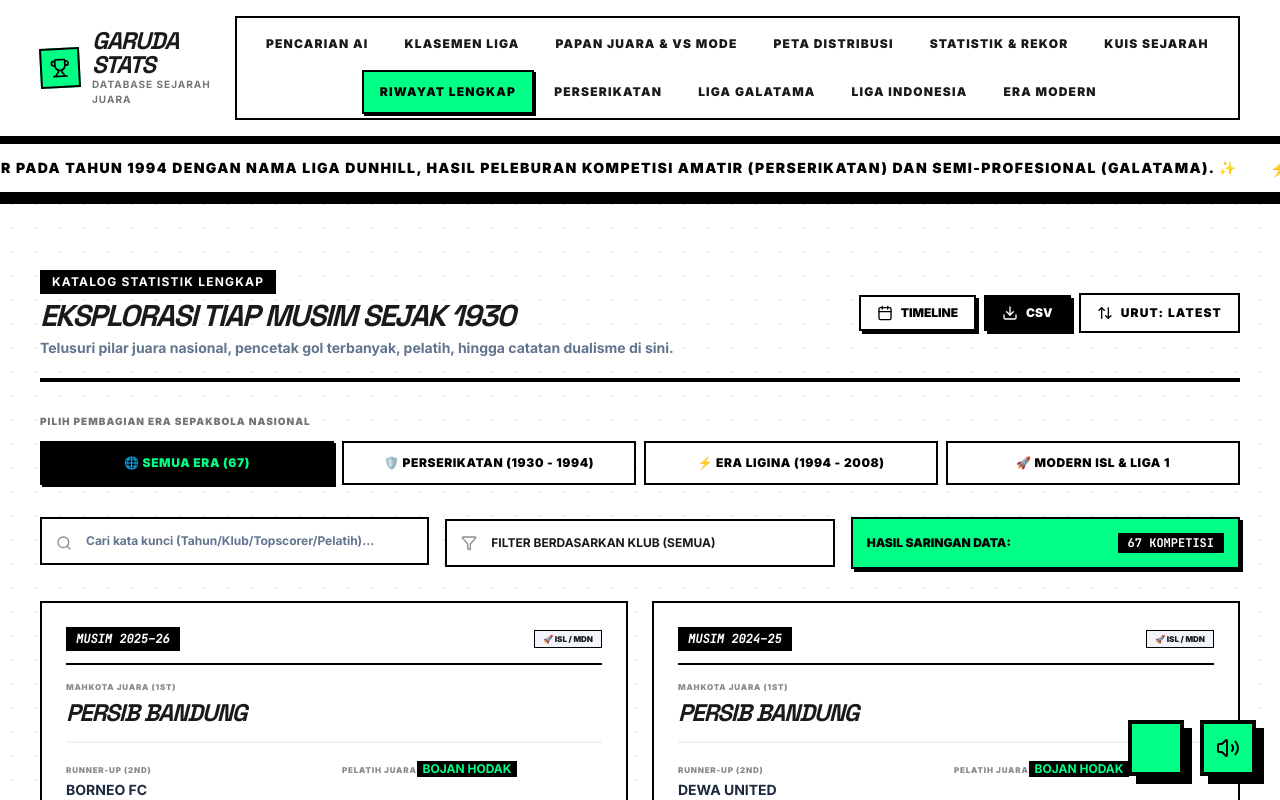
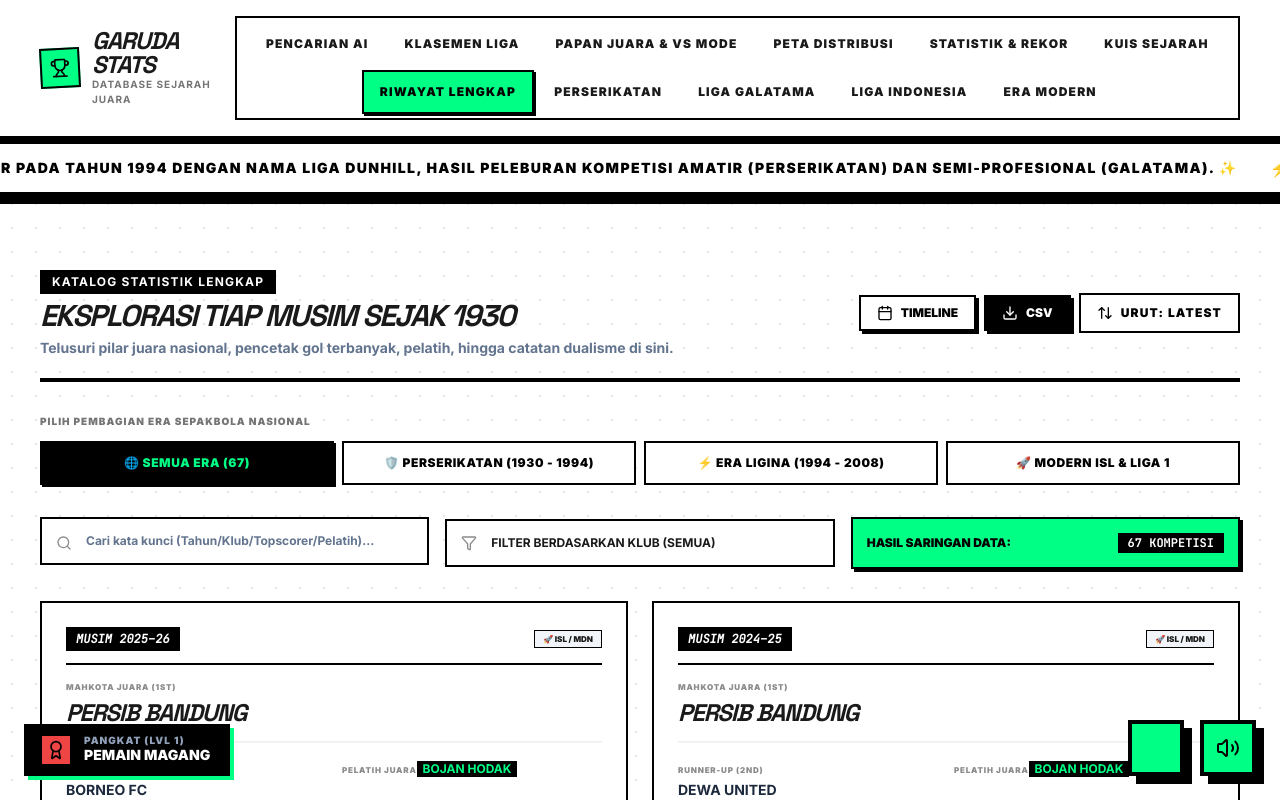
Before and after one commit to makarim22/statmuse, a React (Vite) app: page /explorer in a window 1280 px wide. Shown: the top 800 px of the page. Built offline with nearby package versions, Linux system fonts and the light colour scheme.

Commit message:
feat: implement player progression system with themes, audio settings, and gamified quiz components

```diff
--- a/package.json
+++ b/package.json
@@ -24,7 +24,8 @@
     "react-markdown": "^10.1.0",
     "react-router-dom": "^7.15.1",
     "recharts": "^3.8.1",
-    "vite": "^6.2.3"
+    "vite": "^6.2.3",
+    "zustand": "^5.0.13"
   },
   "devDependencies": {
     "@types/express": "^4.17.21",
--- a/src/App.tsx
+++ b/src/App.tsx
@@ -50,6 +50,7 @@
 import AudioToggle from "./components/AudioToggle";
 import ThemeSwitcher from "./components/ThemeSwitcher";
 import InstallPWA from "./components/InstallPWA";
+import PlayerBadge from "./components/PlayerBadge";
 
 // Lazy loaded components and views
 const MultiClubComparison = lazy(() => import("./components/MultiClubComparison"));
@@ -181,6 +182,11 @@
 
       {/* PWA Install/Update Prompt */}
       <InstallPWA />
+
+      {/* Player Badge Floating Widget */}
+      <div className="fixed bottom-6 left-6 z-50">
+        <PlayerBadge />
+      </div>
 
       {/* Navigation Bar in Bold Neo-Brutalist Layout */}
       <nav className="sticky top-0 z-40 w-full bg-white/80 backdrop-blur-md border-b-4 border-black px-4 sm:px-10 py-4 flex flex-col lg:flex-row items-center justify-between gap-4" id="app_header">
--- a/src/components/AudioToggle.tsx
+++ b/src/components/AudioToggle.tsx
@@ -1,18 +1,12 @@
-import React, { useState, useEffect } from 'react';
+import React from 'react';
 import { Volume2, VolumeX } from 'lucide-react';
-import { soundEngine } from '../utils/soundEngine';
+import { useSettingsStore } from '../store/useSettingsStore';
 
 export default function AudioToggle() {
-  const [isMuted, setIsMuted] = useState(soundEngine.isMuted);
-
-  // Sync state if it somehow changes externally
-  useEffect(() => {
-    setIsMuted(soundEngine.isMuted);
-  }, []);
+  const { isMuted, toggleMute } = useSettingsStore();
 
   const handleToggle = () => {
-    soundEngine.toggleMute();
-    setIsMuted(soundEngine.isMuted);
+    toggleMute();
   };
 
   return (
--- /dev/null
+++ b/src/components/PlayerBadge.tsx
@@ -0,0 +1,32 @@
+import React from 'react';
+import { Award } from 'lucide-react';
+import { usePlayerStore } from '../store/usePlayerStore';
+
+export default function PlayerBadge() {
+  const { level, xp } = usePlayerStore();
+
+  const getRankByXP = (currentLevel: number) => {
+    if (currentLevel >= 10) return { title: "LEGENDA LIGA!", color: "var(--theme-primary)" };
+    if (currentLevel >= 7) return { title: "KAPTEN TIM", color: "#3B82F6" };
+    if (currentLevel >= 5) return { title: "PEMAIN INTI", color: "#EAB308" };
+    if (currentLevel >= 3) return { title: "PEMAIN CADANGAN", color: "#F97316" };
+    return { title: "PEMAIN MAGANG", color: "#EF4444" };
+  };
+
+  const rank = getRankByXP(level);
+
+  return (
+    <div className="flex items-center gap-3 bg-black border-4 border-black shadow-[4px_4px_0px_0px_var(--theme-primary)] px-3 py-1.5 select-none hover:-translate-y-1 transition-transform cursor-default z-50">
+      <div
+        className="h-8 w-8 border-2 border-black flex items-center justify-center shrink-0"
+        style={{ backgroundColor: rank.color }}
+      >
+        <Award className="h-5 w-5 text-black" />
+      </div>
+      <div className="flex flex-col justify-center leading-none pr-1">
+        <span className="text-[10px] font-black uppercase tracking-widest text-slate-400">PANGKAT (LVL {level})</span>
+        <span className="text-xs sm:text-sm font-black text-white">{rank.title}</span>
+      </div>
+    </div>
+  );
+}
--- a/src/components/QuizView.tsx
+++ b/src/components/QuizView.tsx
@@ -1,31 +1,13 @@
-import React, { useState, useEffect } from "react";
+import React, { useState } from "react";
 import { motion, AnimatePresence } from "motion/react";
 import { Gamepad2, CheckCircle2, XCircle, RotateCcw, Trophy, Award, Zap, Heart, Star, Flame } from "lucide-react";
 import { quizQuestions, QuizQuestion } from "../data/quizData";
 import { soundEngine } from "../utils/soundEngine";
+import { usePlayerStore } from "../store/usePlayerStore";
 
 export default function QuizView() {
-  // --- Persistent Gamification State ---
-  const [totalXP, setTotalXP] = useState<number>(0);
-  const [highestSurvivalScore, setHighestSurvivalScore] = useState<number>(0);
-
-  useEffect(() => {
-    const xp = localStorage.getItem('garuda_stats_totalXP');
-    if (xp) setTotalXP(parseInt(xp, 10));
-
-    const hs = localStorage.getItem('garuda_stats_highestSurvivalScore');
-    if (hs) setHighestSurvivalScore(parseInt(hs, 10));
-  }, []);
-
-  const saveXP = (newTotal: number) => {
-    setTotalXP(newTotal);
-    localStorage.setItem('garuda_stats_totalXP', newTotal.toString());
-  };
-
-  const saveHighScore = (newHighScore: number) => {
-    setHighestSurvivalScore(newHighScore);
-    localStorage.setItem('garuda_stats_highestSurvivalScore', newHighScore.toString());
-  };
+  // --- Persistent Gamification State via Zustand ---
+  const { xp: totalXP, addXp, highScore: highestSurvivalScore, updateHighScore, level } = usePlayerStore();
 
   // --- Game State ---
   const [gameState, setGameState] = useState<'start' | 'playing_classic' | 'playing_survival' | 'results'>('start');
@@ -40,15 +22,15 @@
   const isAnswered = selectedOption !== null;
   const isCorrect = isAnswered && selectedOption === currentQuestion?.correctAnswer;
 
-  // Rank Titles Logic
-  const getRankByXP = (xp: number) => {
-    if (xp >= 1000) return { title: "LEGENDA LIGA!", color: "var(--theme-primary)", level: "MAX" };
-    if (xp >= 500) return { title: "KAPTEN TIM", color: "#3B82F6", level: 20 };
-    if (xp >= 200) return { title: "PEMAIN INTI", color: "#EAB308", level: 10 };
-    if (xp >= 50) return { title: "PEMAIN CADANGAN", color: "#F97316", level: 5 };
-    return { title: "PEMAIN MAGANG", color: "#EF4444", level: 1 };
+  // Rank Titles Logic based on Zustand Level
+  const getRankByXP = (currentLevel: number) => {
+    if (currentLevel >= 10) return { title: "LEGENDA LIGA!", color: "var(--theme-primary)" };
+    if (currentLevel >= 7) return { title: "KAPTEN TIM", color: "#3B82F6" };
+    if (currentLevel >= 5) return { title: "PEMAIN INTI", color: "#EAB308" };
+    if (currentLevel >= 3) return { title: "PEMAIN CADANGAN", color: "#F97316" };
+    return { title: "PEMAIN MAGANG", color: "#EF4444" };
   };
-  const currentRank = getRankByXP(totalXP);
+  const currentRank = getRankByXP(level);
 
   // Helper to get random questions
   const getRandomQuestions = (count = 10, exclude: QuizQuestion[] = []): QuizQuestion[] => {
@@ -91,11 +73,14 @@
     }
   };
 
-  const finishGame = () => {
-    saveXP(totalXP + sessionXP);
-    if (gameState === 'playing_survival' && score > highestSurvivalScore && score > 0) {
-      saveHighScore(score);
-      soundEngine.playLevelUp();
+  const finishGame = (awardedXP: number) => {
+    addXp(awardedXP);
+
+    if (gameState === 'playing_survival') {
+      if (score > highestSurvivalScore && score > 0) {
+        updateHighScore(score);
+        soundEngine.playLevelUp();
+      }
     } else if (gameState === 'playing_classic' && score === 10) {
       soundEngine.playLevelUp();
     }
@@ -108,11 +93,11 @@
         setCurrentQuestionIndex(prev => prev + 1);
         setSelectedOption(null);
       } else {
-        finishGame();
+        finishGame(sessionXP);
       }
     } else if (gameState === 'playing_survival') {
       if (lives <= 0) {
-        finishGame();
+        finishGame(sessionXP);
       } else {
         // Load next survival question
         const pool = quizQuestions.filter(q => !activeQuestions.includes(q));
@@ -123,7 +108,7 @@
           setSelectedOption(null);
         } else {
           // Answered all 1000+ questions
-          finishGame();
+          finishGame(sessionXP);
         }
       }
     }
@@ -144,7 +129,7 @@
             <span className="text-[10px] font-black uppercase tracking-widest text-slate-400">STATUS PROFIL ANDA</span>
             <h2 className="text-xl sm:text-2xl font-black italic uppercase leading-none tracking-tight text-primary">{currentRank.title}</h2>
             <div className="flex items-center gap-2 mt-1">
-              <span className="text-xs font-bold uppercase bg-white/20 px-1.5 rounded-sm">LVL. {currentRank.level}</span>
+              <span className="text-xs font-bold uppercase bg-white/20 px-1.5 rounded-sm">LVL. {level}</span>
               <span className="text-xs font-bold text-slate-300">{totalXP} Total XP</span>
             </div>
           </div>
--- a/src/components/ThemeSwitcher.tsx
+++ b/src/components/ThemeSwitcher.tsx
@@ -1,25 +1,18 @@
-import { useEffect, useState } from "react";
+import { useState } from "react";
 import { Palette } from "lucide-react";
 import { soundEngine } from "../utils/soundEngine";
+import { useSettingsStore } from "../store/useSettingsStore";
 
 const THEMES = [
-  { id: 'default', color: 'var(--theme-primary)', name: 'Neon Green' },
+  { id: 'default', color: '#00FF85', name: 'Neon Green' },
   { id: 'orange', color: '#FF5722', name: 'Construction Orange' },
   { id: 'pink', color: '#FF00FF', name: 'Cyberpunk Pink' },
   { id: 'yellow', color: '#FFEA00', name: 'Caution Yellow' }
 ];
 
 export default function ThemeSwitcher() {
-  const [activeTheme, setActiveTheme] = useState('default');
+  const { theme: activeTheme, setTheme } = useSettingsStore();
   const [isOpen, setIsOpen] = useState(false);
-
-  useEffect(() => {
-    try {
-      const savedTheme = localStorage.getItem('garuda_theme') || 'default';
-      setActiveTheme(savedTheme);
-      applyTheme(savedTheme);
-    } catch (e) {}
-  }, []);
 
   const applyTheme = (themeId: string) => {
     if (themeId === 'default') {
@@ -31,11 +24,8 @@
 
   const selectTheme = (themeId: string) => {
     soundEngine.playClick();
-    setActiveTheme(themeId);
+    setTheme(themeId);
     applyTheme(themeId);
-    try {
-      localStorage.setItem('garuda_theme', themeId);
-    } catch (e) {}
     setIsOpen(false);
   };
 
--- /dev/null
+++ b/src/store/usePlayerStore.ts
@@ -0,0 +1,42 @@
+import { create } from 'zustand';
+import { persist } from 'zustand/middleware';
+
+interface PlayerState {
+  xp: number;
+  level: number;
+  highScore: number;
+  gamesPlayed: number;
+  addXp: (amount: number) => void;
+  updateHighScore: (score: number) => void;
+  incrementGamesPlayed: () => void;
+}
+
+const calculateLevel = (xp: number) => {
+  return Math.floor(Math.sqrt(xp / 100)) + 1;
+};
+
+export const usePlayerStore = create<PlayerState>()(
+  persist(
+    (set) => ({
+      xp: 0,
+      level: 1,
+      highScore: 0,
+      gamesPlayed: 0,
+      addXp: (amount) =>
+        set((state) => {
+          const newXp = state.xp + amount;
+          const newLevel = calculateLevel(newXp);
+          return { xp: newXp, level: newLevel };
+        }),
+      updateHighScore: (score) =>
+        set((state) => ({
+          highScore: Math.max(state.highScore, score),
+        })),
+      incrementGamesPlayed: () =>
+        set((state) => ({ gamesPlayed: state.gamesPlayed + 1 })),
+    }),
+    {
+      name: 'garuda-player-storage', // name of item in the storage (must be unique)
+    }
+  )
+);
--- /dev/null
+++ b/src/store/useSettingsStore.ts
@@ -0,0 +1,58 @@
+import { create } from 'zustand';
+import { persist } from 'zustand/middleware';
+import { soundEngine } from '../utils/soundEngine';
+
+interface SettingsState {
+  theme: string;
+  isMuted: boolean;
+  setTheme: (themeId: string) => void;
+  toggleMute: () => void;
+  setMute: (muted: boolean) => void;
+}
+
+export const useSettingsStore = create<SettingsState>()(
+  persist(
+    (set) => ({
+      theme: 'default',
+      isMuted: false, // Default unmuted
+      setTheme: (themeId) => set({ theme: themeId }),
+      toggleMute: () => set((state) => {
+        const newMuted = !state.isMuted;
+        if (newMuted) {
+          soundEngine.mute();
+        } else {
+          soundEngine.unmute();
+        }
+        return { isMuted: newMuted };
+      }),
+      setMute: (muted) => set(() => {
+        if (muted) {
+          soundEngine.mute();
+        } else {
+          soundEngine.unmute();
+        }
+        return { isMuted: muted };
+      }),
+    }),
+    {
+      name: 'garuda-settings-storage',
+      onRehydrateStorage: () => (state) => {
+        if (state) {
+          // Sync with sound engine on mount
+          if (state.isMuted) {
+            soundEngine.mute();
+          } else {
+            soundEngine.unmute();
+          }
+
+          // Apply theme on mount
+          if (state.theme === 'default') {
+            document.documentElement.removeAttribute('data-theme');
+          } else {
+            document.documentElement.setAttribute('data-theme', state.theme);
+          }
+        }
+      }
+    }
+  )
+);
```
Also changed, not shown: 1 other file (tests, documents, lock files or other folders).
